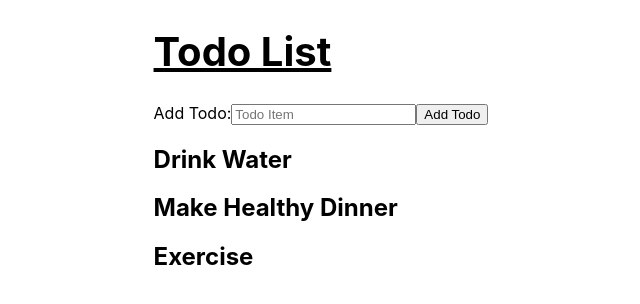
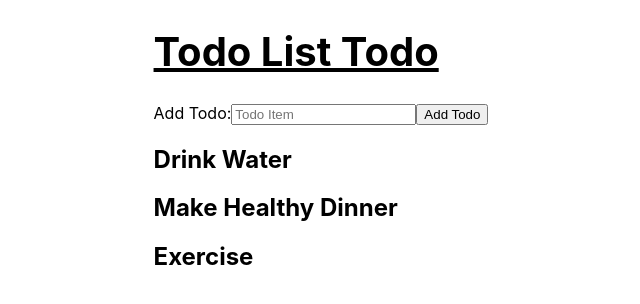
Before and after one commit to 100devs/react-todo-list-just-add, a React (Create React App) app: page / in a window 1280 px wide. Shown: the top 304 px of the page, without its empty margins (319-959 px from the left). Built offline with nearby package versions, Linux system fonts and the light colour scheme.

Commit message:
Update App.js

```diff
--- a/src/App.js
+++ b/src/App.js
@@ -32,7 +32,7 @@ function App() {
 
   return (
     <div className="container">
-      <Header title="Todo List" />
+      <Header title="Todo List Todo" />
        {/* header component to render out the header */}
       <AddTodo onAdd={addTodo} />
       {/* AddTodo component allows us to add new todos */}
```
